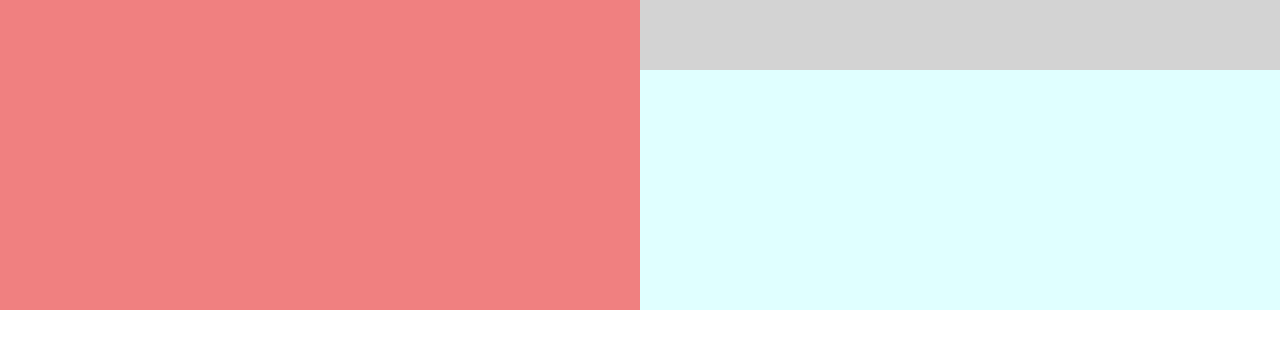
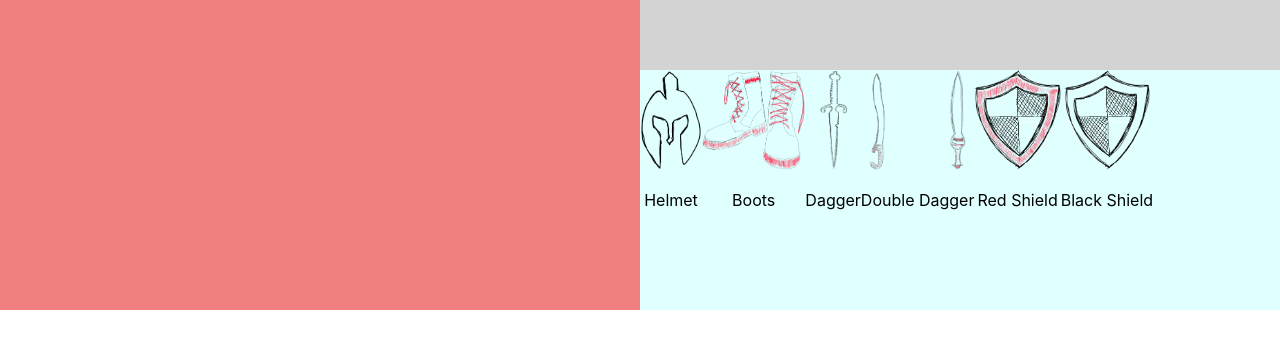
Before and after one commit to sofushn/idlehack, a React (Create React App) app: page / in a window 1280 px wide. Shown: the part 430-778 px from the top of the page. Built offline with nearby package versions, Linux system fonts and the light colour scheme.

Commit message:
add items again

```diff
--- a/src/components/Layout.tsx
+++ b/src/components/Layout.tsx
@@ -17,6 +17,8 @@ import shield_black from "../images/items/shield_black.png"
 import shield_red from "../images/items/shield_red.png"
 import dagger from "../images/items/dagger.png"
 import dagger_double from "../images/items/dagger_dobble.png"
+import IDefensiveItems from "../interfaces/IDefensiveItems";
+import IOffensiveItems from "../interfaces/IOffensiveItems";
 
 interface EnemyKilledEventArgs {
     xp: number
@@ -94,10 +96,13 @@ interface InventoryAreaProps {
 
 const InventoryArea = (props: InventoryAreaProps) => {
 
-    const itemFrames = props.items.map(item => (<div>
-        <img src={item.img}/>
-        {item.name}
-    </div>))
+    const itemFrames = props.items.map(item => (
+        <div>
+            <img src={item.img} style={{height: "100px"}}/>
+            <p>{item.name}</p>
+
+        </div>
+    ))
 
     return (
         <div style={{backgroundColor: "lightcyan", gridArea: "inv", display: "flex", flexDirection: "row"}}>
@@ -115,12 +120,32 @@ export const Layout = () => {
     } as CSSProperties
 
     const [currentLevel, setCurrentLevel] = React.useState(1)
-    const [player, setplayer] = React.useState(new Player(10, 2))
 
-    player.bag = [{img:"", name:"Helmet", itemType: ItemTypes.Helm, rarity: ItemRarity.Epic}]
+    const [helm] = React.useState({health:2,itemType:ItemTypes.Helm,rarity:ItemRarity.Common} as IDefensiveItems)
+    const [Chestplate] = React.useState({health:2,itemType:ItemTypes.Chestplate,rarity:ItemRarity.Common} as IDefensiveItems)
+    const [pants] = React.useState({health:2,itemType:ItemTypes.Pants,rarity:ItemRarity.Common} as IDefensiveItems)
+    const [gloves] = React.useState({health:2,itemType:ItemTypes.Gloves,rarity:ItemRarity.Common} as IDefensiveItems)
+    const [boots_equip] = React.useState({health:2,itemType:ItemTypes.Boots,rarity:ItemRarity.Common} as IDefensiveItems)
+    const [ring1] = React.useState({attackPower:2,itemType:ItemTypes.Ring,rarity:ItemRarity.Common} as IOffensiveItems)
+    const [ring2] = React.useState({attackPower:2,itemType:ItemTypes.Ring,rarity:ItemRarity.Common} as IOffensiveItems)
+    const [neckless] = React.useState({attackPower:2,itemType:ItemTypes.Helm,rarity:ItemRarity.Common} as IOffensiveItems)
+    const [weapon] = React.useState({attackPower:4,itemType:ItemTypes.Helm,rarity:ItemRarity.Common} as IOffensiveItems)
+    const [offhand] = React.useState({attackPower:2,itemType:ItemTypes.Helm,rarity:ItemRarity.Common} as IOffensiveItems)
+
+    const [player, setPlayer] = React.useState(new Player(10, 2, helm, Chestplate, pants, gloves, boots_equip, ring1, ring2, neckless, weapon, offhand))
+
+
+    const bag = [
+        {img: helmet, name: "Helmet", itemType: ItemTypes.Helm, rarity: ItemRarity.Epic},
+        {img: boots, name: "Boots", itemType: ItemTypes.Boots, rarity: ItemRarity.Epic},
+        {img: dagger, name: "Dagger", itemType: ItemTypes.Weapon, rarity: ItemRarity.Rare},
+        {img: dagger_double, name: "Double Dagger", itemType: ItemTypes.Weapon, rarity: ItemRarity.Epic},
+        {img: shield_red, name: "Red Shield", itemType: ItemTypes.Offhand, rarity: ItemRarity.Epic},
+        {img: shield_black, name: "Black Shield", itemType: ItemTypes.Offhand, rarity: ItemRarity.Rare},
+    ]
 
     function playerAttack(): number {
-        return player.attackPower
+        return player.getAttackPower()
     }
 
     const enemyKilled = (args: EnemyKilledEventArgs) => {
@@ -138,6 +163,6 @@ export const Layout = () => {
         <EnemyArea level={currentLevel} onAttack={playerAttack} onEnemyKilled={(e) => enemyKilled(e)}/>
 
 
-        <InventoryArea items={[]}/>
+        <InventoryArea items={bag}/>
     </div>)
 }
```
